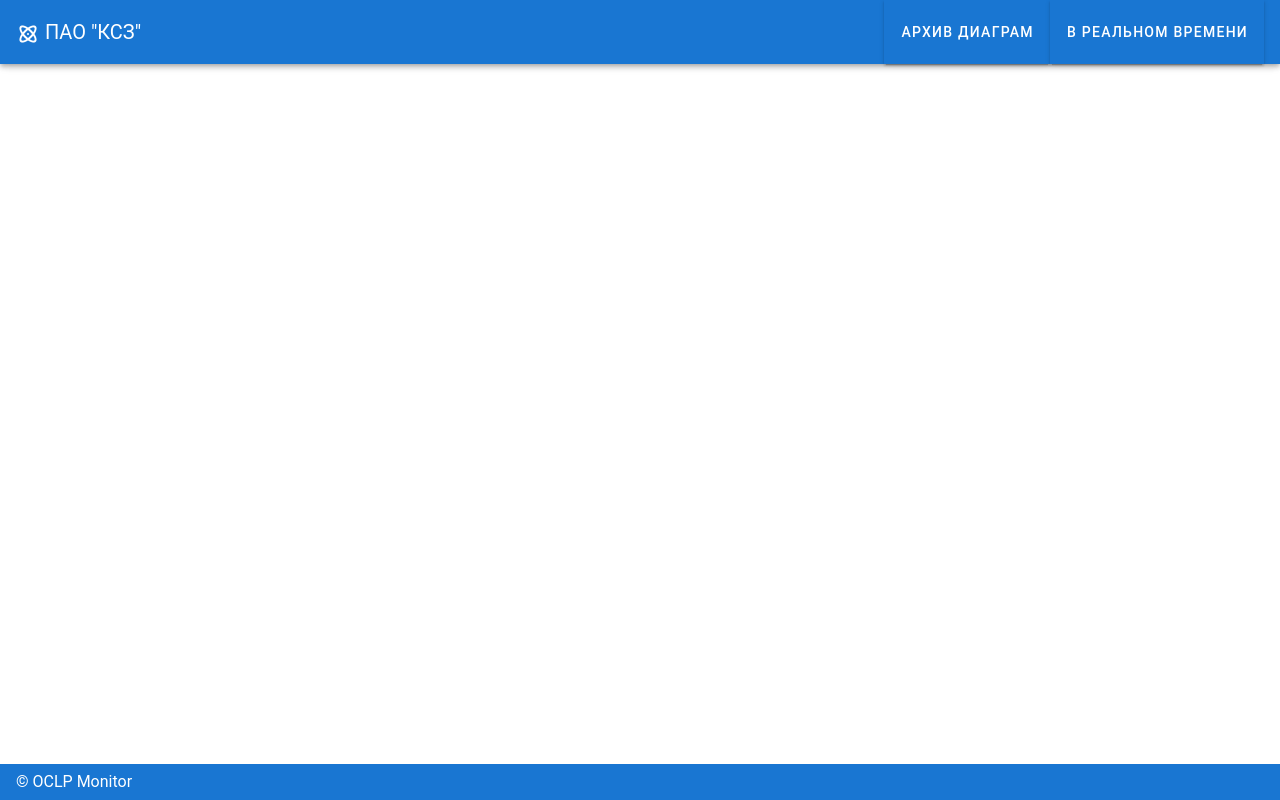
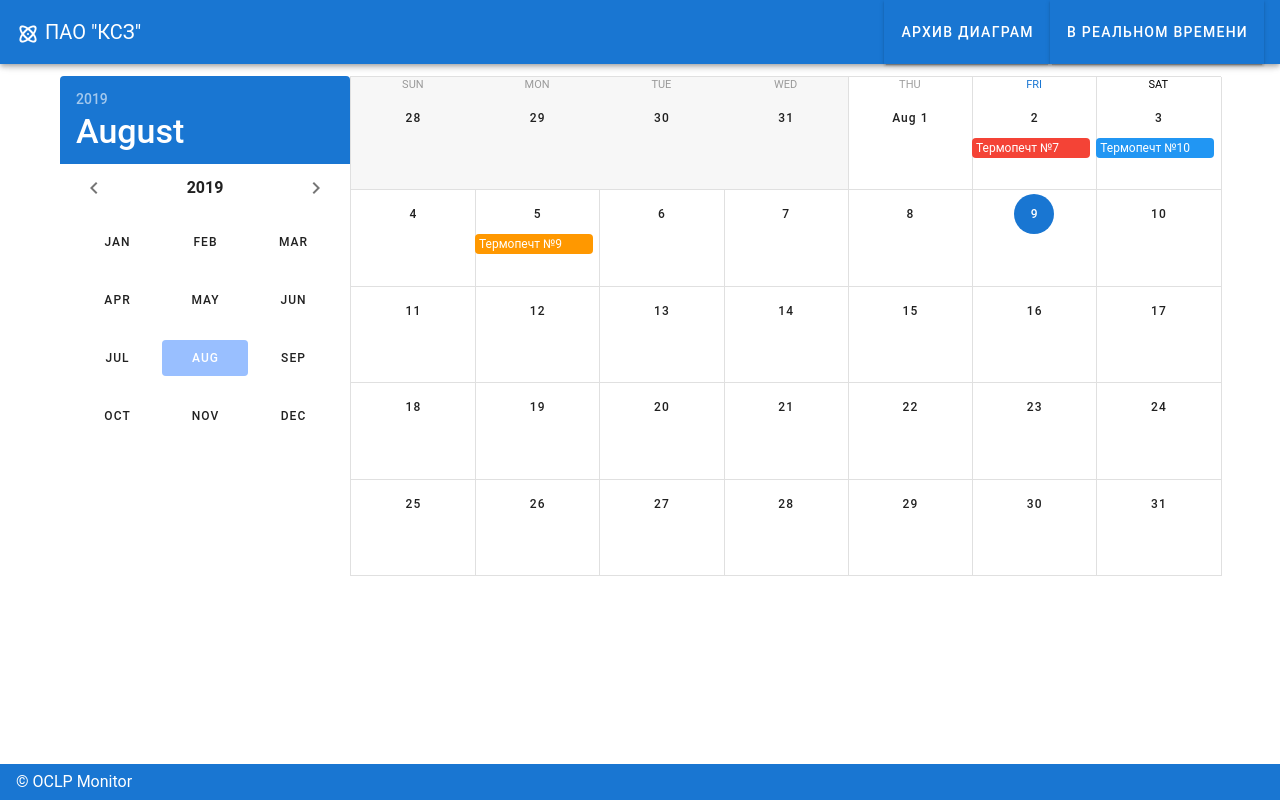
Before and after one commit to dmitryplohotnyuk/oclp, a Vue app: page /calendar in a window 1280 px wide. Built offline with nearby package versions, Linux system fonts and the light colour scheme.

Commit message:
Added UI for calendar

```diff
--- a/src/router.js
+++ b/src/router.js
@@ -1,6 +1,8 @@
 import Vue from 'vue'
 import Router from 'vue-router'
 import AppTable from './views/AppTable.vue'
+import AppRealtime from './views/AppRealtime.vue'
+import AppCalendar from './views/AppCalendar.vue'
 
 Vue.use(Router)
 
@@ -12,5 +14,15 @@ export default new Router({
       name: 'AppTable',
       component: AppTable
     },
+    {
+      path: '/realtime',
+      name: 'AppRealtime',
+      component: AppRealtime
+    },
+    {
+      path: '/calendar',
+      name: 'AppCalendar',
+      component: AppCalendar
+    },
   ]
 })
--- /dev/null
+++ b/src/views/AppCalendar.vue
@@ -0,0 +1,69 @@
+<template>
+<v-container>
+    <v-layout>
+        <v-flex xs3>
+            <v-date-picker v-model="picker" :landscape="landscape" type="month"></v-date-picker>
+        </v-flex>
+        <v-flex xs9>
+        <v-sheet height="500">
+            <v-calendar
+            color="primary"
+            :now="date"
+            :value="picker + '-01'"
+            :events="events"
+            :event-color="getEventColor"
+            ></v-calendar>
+        </v-sheet>
+        </v-flex>
+    </v-layout>
+  </v-container>
+</template>
+
+<script>
+  export default {
+    data: () => ({
+        picker: new Date().toISOString().substr(0, 7),
+        date: new Date().toISOString().substr(0, 10),
+        landscape: false,
+        events: [
+            {
+                name: 'Термопечт №7',
+                start: '2019-08-02',
+                color: 'red'
+            },
+            {
+                name: 'Термопечт №10',
+                start: '2019-08-03',
+                color: 'blue'
+            },
+            {
+                name: 'Термопечт №9',
+                start: '2019-08-05',
+                color: 'orange'
+            },
+        ],
+    }),
+    methods: {
+        getEventColor (event) {
+            return event.color
+        }
+    }
+  }
+</script>
+
+<style scoped>
+.my-event {
+  overflow: hidden;
+  text-overflow: ellipsis;
+  white-space: nowrap;
+  border-radius: 2px;
+  background-color: #1867c0;
+  color: #ffffff;
+  border: 1px solid #1867c0;
+  width: 100%;
+  font-size: 12px;
+  padding: 3px;
+  cursor: pointer;
+  margin-bottom: 1px;
+}
+</style>
```
Also changed, not shown: src/views/AppRealtime.vue (added).
